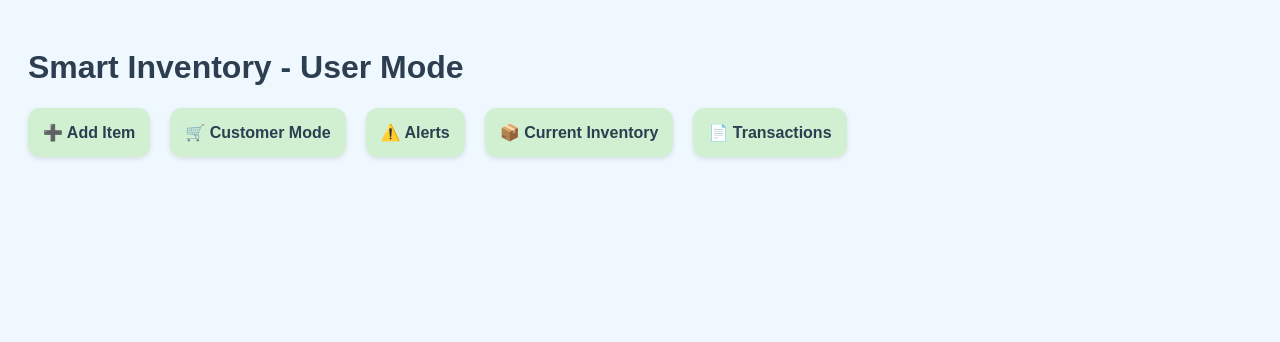
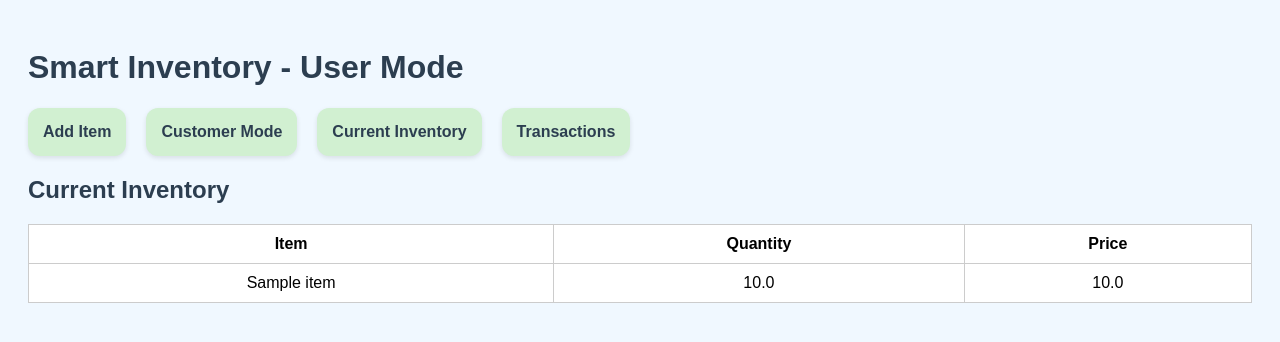
Before and after one commit to Deepika-bethi/smart-inventory, a Flask app: page / in a window 1280 px wide. Shown: the top 342 px of the page. Run offline with Flask 3, Linux system fonts and the light colour scheme; tables that the repository leaves empty hold one stand-in row (values such as "Sample post").

Commit message:
feat: add full Smart Inventory feature with working routes and UI

```diff
--- a/templates/index.html
+++ b/templates/index.html
@@ -1,23 +1,27 @@
 <!DOCTYPE html>
-<html lang="en">
+<html>
 <head>
-    <meta charset="UTF-8">
     <title>Smart Inventory - Home</title>
     <link rel="stylesheet" href="{{ url_for('static', filename='style.css') }}">
 </head>
 <body>
-    <div class="container">
-        <h1>Smart Inventory - User Mode</h1>
-
-        <div class="card-container">
-            <a href="{{ url_for('add_item') }}" class="card">➕ Add Item</a>
-            <a href="{{ url_for('purchase') }}" class="card">🛒 Customer Mode</a>
-
-            <a href="{{ url_for('alerts') }}" class="card">⚠️ Alerts</a>
-            <a href="{{ url_for('index') }}" class="card">📦 Current Inventory</a>
-
-            <a href="{{ url_for('show_transactions') }}" class="card">📄 Transactions</a>
-        </div>
+    <h1>Smart Inventory - User Mode</h1>
+    <div class="card-container">
+        <a href="{{ url_for('add_item') }}" class="card">Add Item</a>
+        <a href="{{ url_for('purchase') }}" class="card">Customer Mode</a>
+        <a href="{{ url_for('index') }}" class="card">Current Inventory</a>
+        <a href="{{ url_for('transactions') }}" class="card">Transactions</a>
     </div>
+    <h2>Current Inventory</h2>
+    <table>
+        <tr><th>Item</th><th>Quantity</th><th>Price</th></tr>
+        {% for item in items %}
+        <tr>
+            <td>{{ item.name }}</td>
+            <td>{{ item.quantity }}</td>
+            <td>{{ item.price }}</td>
+        </tr>
+        {% endfor %}
+    </table>
 </body>
 </html>
```
